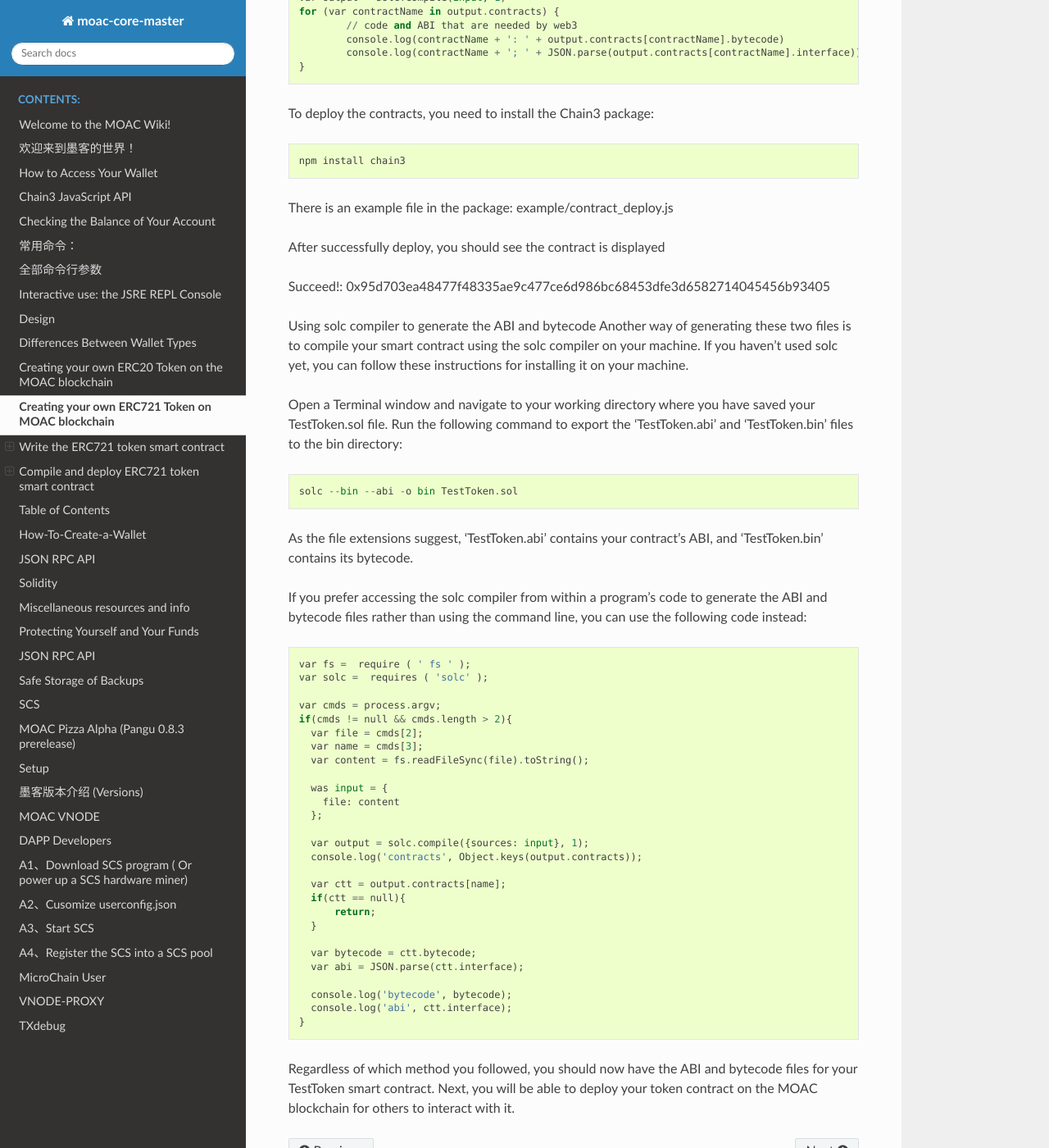
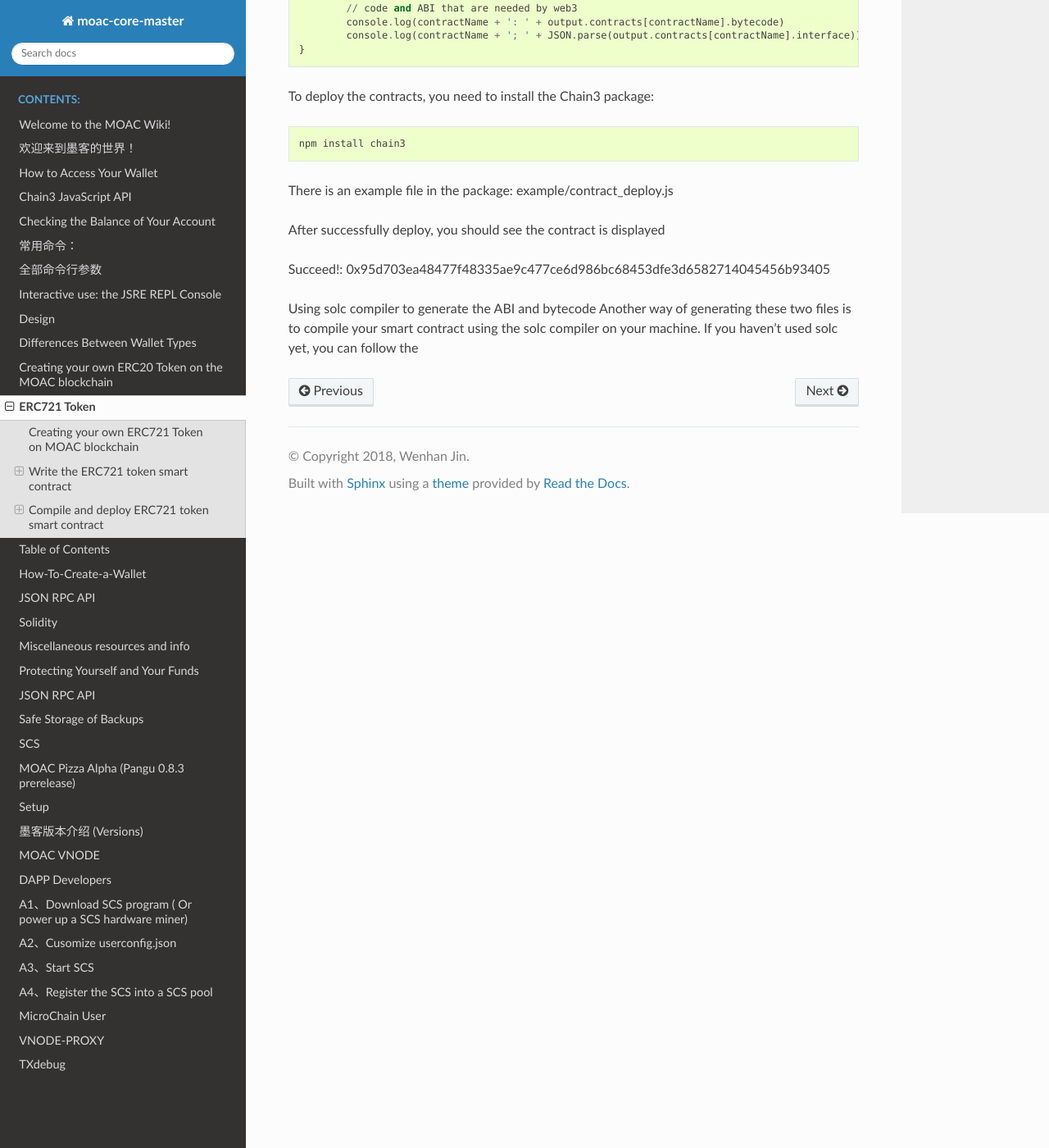
Before and after one commit to MOACChain/MOAC-DOCS, a Sphinx documentation site: the page built from Docs/ERC721.rst, in a window 1280 px wide and 1400 px high, scrolled down 12959 px. Shown: the whole window at 82% size. Built offline with Sphinx 7.4.7 and the Read the Docs theme 2.0.0, drawn with Linux system fonts in a browser that asks for light colours; some of the changed text lies outside the part shown.

Commit message:
Update ERC721.rst

```diff
--- a/Docs/ERC721.rst
+++ b/Docs/ERC721.rst
@@ -1,3 +1,7 @@
+ERC721 Token
+============
+
+
 Creating your own ERC721 Token on MOAC blockchain
 -------------------------------------------------
 
@@ -577,64 +581,4 @@ Succeed!:
 Using solc compiler to generate the ABI and bytecode Another way of
 generating these two files is to compile your smart contract using the
 solc compiler on your machine. If you haven’t used solc yet, you can
-follow these instructions for installing it on your machine.
-
-Open a Terminal window and navigate to your working directory where you
-have saved your TestToken.sol file. Run the following command to export
-the ‘TestToken.abi’ and ‘TestToken.bin’ files to the bin directory:
-
-::
-
-    solc --bin --abi -o bin TestToken.sol
-
-As the file extensions suggest, ‘TestToken.abi’ contains your contract's
-ABI, and ‘TestToken.bin’ contains its bytecode.
-
-If you prefer accessing the solc compiler from within a program’s code
-to generate the ABI and bytecode files rather than using the command
-line, you can use the following code instead:
-
-::
-
-    var fs =  require ( ' fs ' );
-    var solc =  requires ( 'solc' );
-
-    var cmds = process.argv;
-    if(cmds != null && cmds.length > 2){
-      var file = cmds[2];
-      var name = cmds[3];
-      var content = fs.readFileSync(file).toString();
-
-      was input = {
-        file: content
-      };
-
-      var output = solc.compile({sources: input}, 1);
-      console.log('contracts', Object.keys(output.contracts));
-
-      var ctt = output.contracts[name];
-      if(ctt == null){
-          return;
-      }
-
-      var bytecode = ctt.bytecode;
-      var abi = JSON.parse(ctt.interface);
-
-      console.log('bytecode', bytecode);
-      console.log('abi', ctt.interface);
-    }
-
-Regardless of which method you followed, you should now have the ABI and
-bytecode files for your TestToken smart contract. Next, you will be able
-to deploy your token contract on the MOAC blockchain for others to
-interact with it.
-
-.. |ERC20\_moacwallet05.png| image:: image/ERC20_moacwallet05.png
-.. |ERC20\_moacwallet06.png| image:: image/ERC20_moacwallet06.png
-.. |ERC20\_moacwallet07.png| image:: image/ERC20_moacwallet07.png
-.. |ERC20\_moacwallet08.png| image:: image/ERC20_moacwallet08.png
-.. |ERC20\_moacwallet10.png| image:: image/ERC20_moacwallet10.png
-.. |ERC20\_moacwallet11.png| image:: image/ERC20_moacwallet11.png
-.. |ERC20\_moacwallet12.png| image:: image/ERC20_moacwallet12.png
-.. |ERC20\_moacwallet13.png| image:: image/ERC20_moacwallet13.png
-.. |ERC20\_moacwallet17.png| image:: image/ERC20_moacwallet17.png
+follow the
```
